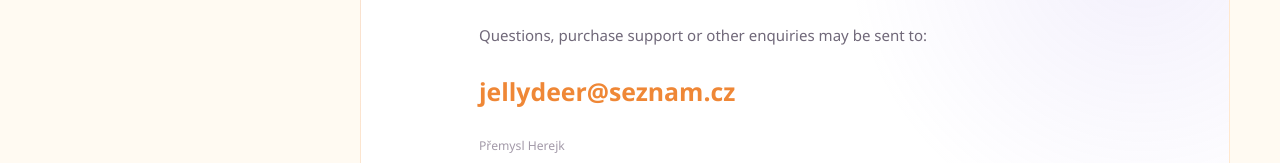
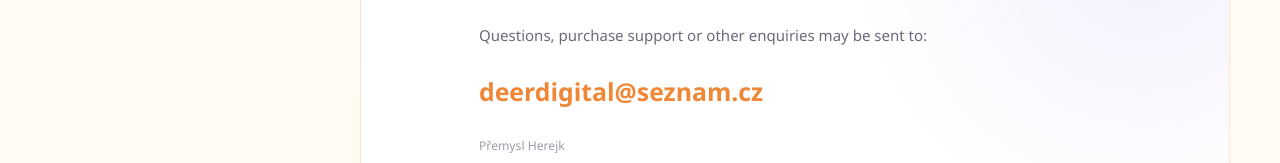
Before and after one commit to DeerDigitalApps/web, a plain HTML site: page jellydeer/apps/kids-games/kids-games-terms.html in a window 1280 px wide. Shown: the part 9140-9303 px from the top of the page. Drawn offline with Linux system fonts and the light colour scheme.

Commit message:
Update kids-games-terms.html

```diff
--- a/jellydeer/apps/kids-games/kids-games-terms.html
+++ b/jellydeer/apps/kids-games/kids-games-terms.html
@@ -1041,10 +1041,10 @@
                     </p>
 
                     <a
-                        href="mailto:jellydeer@seznam.cz"
+                        href="mailto:deerdigital@seznam.cz"
                         class="email-link"
                     >
-                        jellydeer@seznam.cz
+                        deerdigital@seznam.cz
                     </a>
 
                     <p class="operator-details">
```
